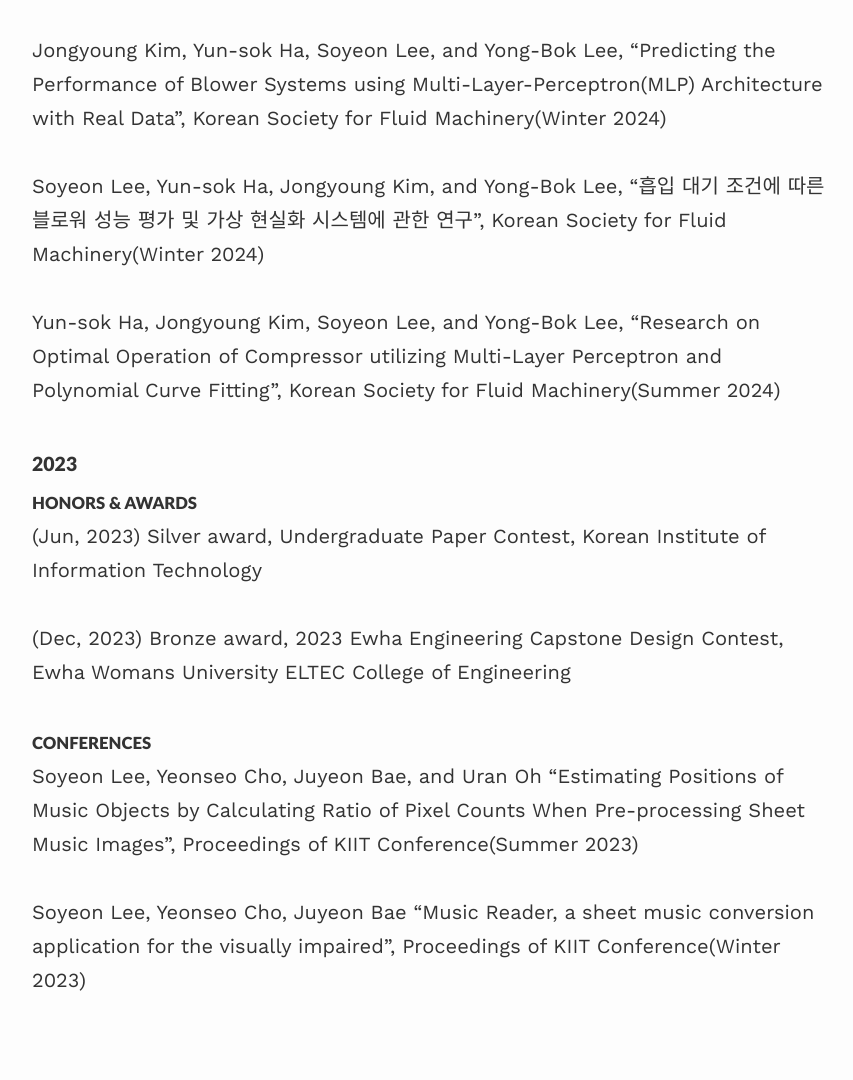
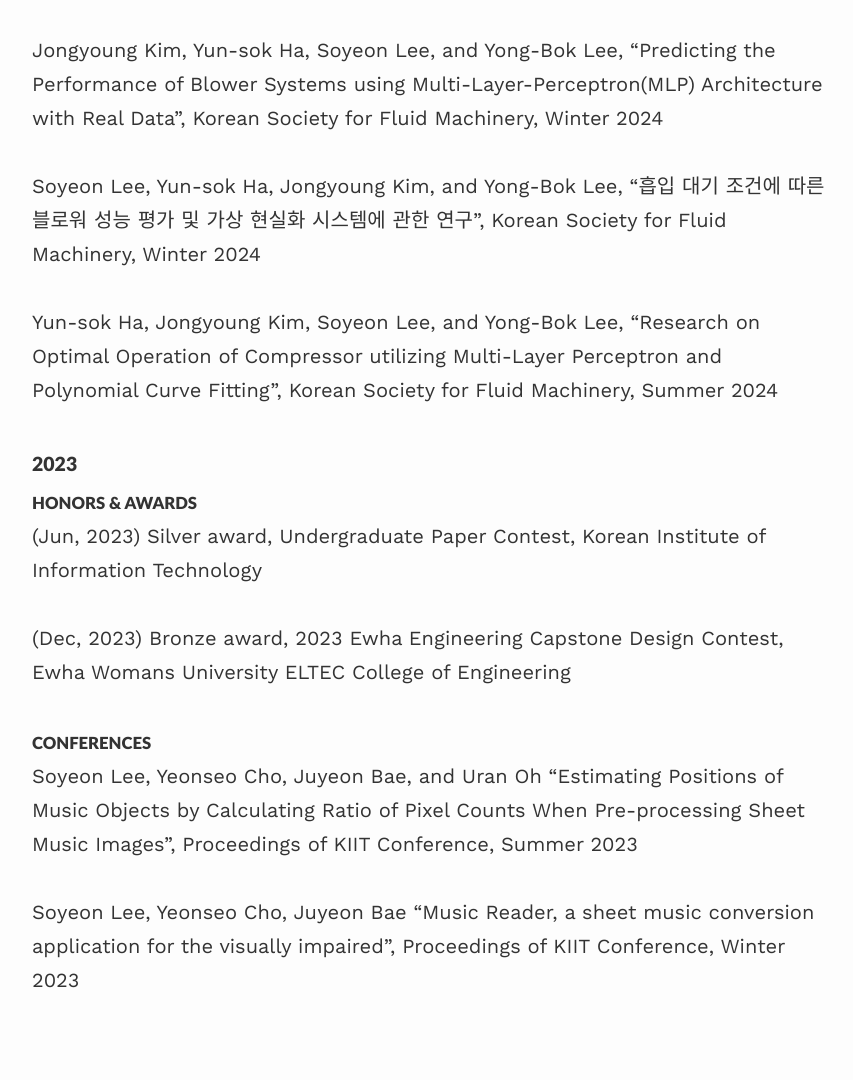
Before and after one commit to soysilver/soysilvery, a Jekyll site: the page built from archive.html, in a window 1280 px wide. Shown: the part 595-1675 px from the top of the page, without its empty margins (208-1061 px from the left). Built offline with Jekyll 4.4.1, drawn with Linux system fonts in a browser that asks for light colours; nearby versions of some CDN libraries.

```diff
--- a/archive.html
+++ b/archive.html
@@ -15,9 +15,9 @@ title: Archive
 
 	<h4><small>CONFERENCES</small></h4>
 		<a href="https://event.asme.org/Events/media/library/resources/power/Power-2024-Final-Program.pdf">Yongbok Lee, Yunseok Ha, Jongyeong Kim, Soyeon Lee, “Cyber-Physical System Based on Machine Learning Model in Unity Environment for Group Operated Turbomachinery System”, ASME POWER2024</a><br/><br>
-		<a href="">Jongyoung Kim, Yun-sok Ha, Soyeon Lee, and Yong-Bok Lee, “Predicting the Performance of Blower Systems using Multi-Layer-Perceptron(MLP) Architecture with Real Data”, Korean Society for Fluid Machinery(Winter 2024) </a><br/><br>
-		<a href="">Soyeon Lee, Yun-sok Ha, Jongyoung Kim, and Yong-Bok Lee, “흡입 대기 조건에 따른 블로워 성능 평가 및 가상 현실화 시스템에 관한 연구”, Korean Society for Fluid Machinery(Winter 2024) </a><br/><br>
-		<a href="">Yun-sok Ha, Jongyoung Kim, Soyeon Lee, and Yong-Bok Lee, “Research on Optimal Operation of Compressor utilizing Multi-Layer Perceptron and Polynomial Curve Fitting”, Korean Society for Fluid Machinery(Summer 2024)</a><br/><br>
+		<a href="">Jongyoung Kim, Yun-sok Ha, Soyeon Lee, and Yong-Bok Lee, “Predicting the Performance of Blower Systems using Multi-Layer-Perceptron(MLP) Architecture with Real Data”, Korean Society for Fluid Machinery, Winter 2024 </a><br/><br>
+		<a href="">Soyeon Lee, Yun-sok Ha, Jongyoung Kim, and Yong-Bok Lee, “흡입 대기 조건에 따른 블로워 성능 평가 및 가상 현실화 시스템에 관한 연구”, Korean Society for Fluid Machinery, Winter 2024 </a><br/><br>
+		<a href="">Yun-sok Ha, Jongyoung Kim, Soyeon Lee, and Yong-Bok Lee, “Research on Optimal Operation of Compressor utilizing Multi-Layer Perceptron and Polynomial Curve Fitting”, Korean Society for Fluid Machinery, Summer 2024</a><br/><br>
 
 	<h3><small>2023</small></h3>
 
@@ -27,8 +27,8 @@ title: Archive
 
 
 	<h4><small>CONFERENCES</small></h4>
-		<a href="https://www.dbpia.co.kr/journal/articleDetail?nodeId=NODE11485493">Soyeon Lee, Yeonseo Cho, Juyeon Bae, and Uran Oh “Estimating Positions of Music Objects by Calculating Ratio of Pixel Counts When Pre-processing Sheet Music Images”, Proceedings of KIIT Conference(Summer 2023) </a><br/><br>
-		<a href="https://www.dbpia.co.kr/journal/articleDetail?nodeId=NODE11652200">Soyeon Lee, Yeonseo Cho, Juyeon Bae “Music Reader, a sheet music conversion application for the visually impaired”, Proceedings of KIIT Conference(Winter 2023) </a><br/><br>
+		<a href="https://www.dbpia.co.kr/journal/articleDetail?nodeId=NODE11485493">Soyeon Lee, Yeonseo Cho, Juyeon Bae, and Uran Oh “Estimating Positions of Music Objects by Calculating Ratio of Pixel Counts When Pre-processing Sheet Music Images”, Proceedings of KIIT Conference, Summer 2023 </a><br/><br>
+		<a href="https://www.dbpia.co.kr/journal/articleDetail?nodeId=NODE11652200">Soyeon Lee, Yeonseo Cho, Juyeon Bae “Music Reader, a sheet music conversion application for the visually impaired”, Proceedings of KIIT Conference, Winter 2023 </a><br/><br>
 
 
 </div>
```
